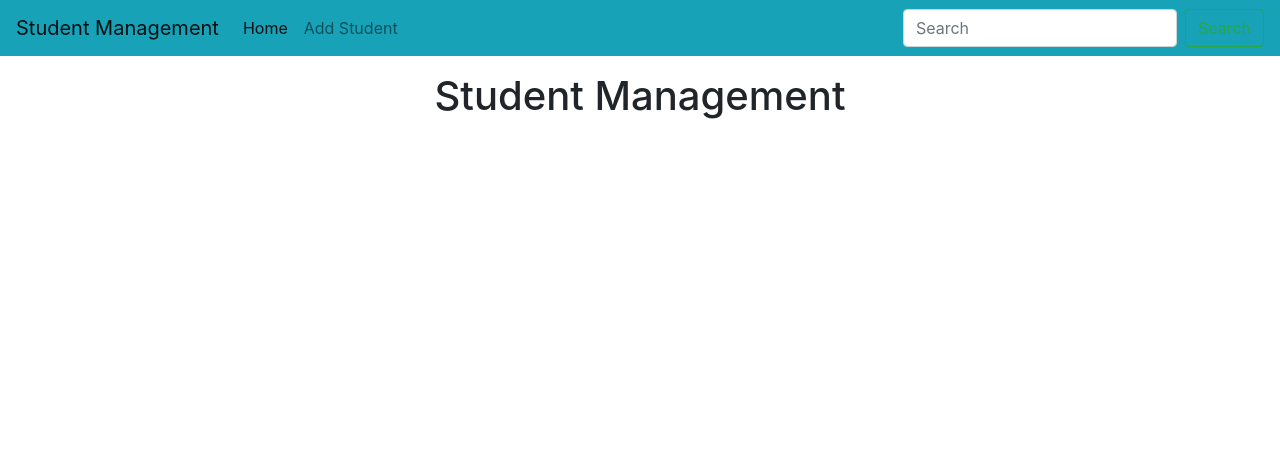
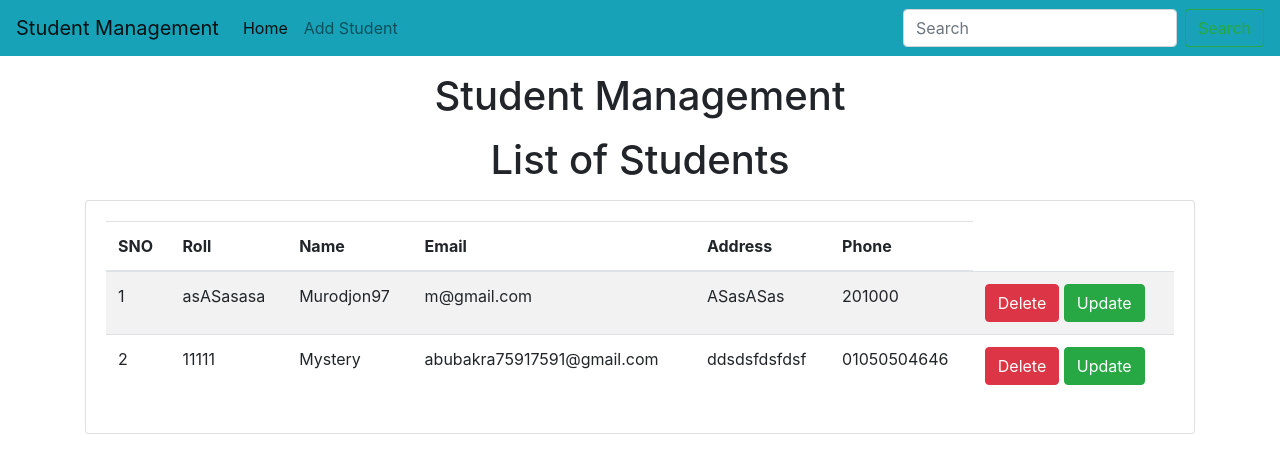
Before and after one commit to tmzoola/django_crud, a Django app: page /my_app/ in a window 1280 px wide. Shown: the top 473 px of the page. Run offline with Django 4.2, Linux system fonts and the light colour scheme; data comes from the database, SQL or seed files in the repository; both versions use the stored data as it was after the commit; some libraries are stand-ins or nearby versions.

Commit message:
simple crud project completed

```diff
--- a/my_app/templates/my_app/home.html
+++ b/my_app/templates/my_app/home.html
@@ -2,4 +2,46 @@
 
     {% block content %}
     <h1 class="text-center my-3">Student Management</h1>
+    <h1 class="text-center my-3">List of Students</h1>
+
+    <div class="container">
+        <div class="row">
+            <div class="col-md-12">
+                <div class="card">
+                    <div class="card-body">
+                        <table class="table table-striped">
+                            <thead>
+                                <tr>
+                                    <th>SNO</th>
+                                    <th>Roll</th>
+                                    <th>Name</th>
+                                    <th>Email</th>
+                                    <th>Address</th>
+                                    <th>Phone</th>
+
+                                </tr>
+                            </thead>
+                            <tbody>
+
+                                {% for std in students %}
+                                    <tr>
+                                        <td>{{forloop.counter}}</td>
+                                        <td>{{std.roll}}</td>
+                                        <td>{{std.name}}</td>
+                                        <td>{{std.email}}</td>
+                                        <td>{{std.address}}</td>
+                                        <td>{{std.phone}}</td>
+                                        <td><a href="/my_app/delete/{{std.id}}" class="btn btn-danger md-sm">Delete</a>
+                                            <a href="/my_app/update/{{std.id}}" class="btn btn-success md-sm">Update</a>
+                                        </td>
+
+                                    </tr>
+                                {% endfor %}
+                            </tbody>
+                        </table>
+                    </div>
+                </div>
+            </div>
+        </div>
+    </div>
     {% endblock content %}
--- a/my_app/urls.py
+++ b/my_app/urls.py
@@ -5,4 +5,7 @@ urlpatterns = [
     path('index/', views.index, name='index'),
     path('', views.home, name='home'),
     path('add/', views.add, name='add'),
+    path('delete/<int:id>', views.delete ),
+    path('update/<int:id>', views.update ),
+    path('update_new/<int:id>', views.update_new ),
 ]
--- a/my_app/views.py
+++ b/my_app/views.py
@@ -8,7 +8,9 @@ def index(request):
 
 
 def home(request):
-    return render(request, 'my_app/home.html')
+    students = Student.objects.all()
+
+    return render(request, 'my_app/home.html',{ 'students':students})
 
 def add(request):
 
@@ -22,3 +24,26 @@ def add(request):
         student.save()
         return redirect('home')
     return render(request, 'my_app/add.html')
+
+
+def delete(request,id):
+    student = Student.objects.get(pk=id)
+    student.delete()
+    return redirect('home')
+
+
+def update(request,id):
+    student = Student.objects.get(pk=id)
+
+    return render(request, "my_app/update.html",{'student':student})
+
+def update_new(request,id):
+    student = Student.objects.get(pk=id)
+    student.roll = request.POST['roll']
+    student.name = request.POST['name']
+    student.email = request.POST['email']
+    student.address = request.POST['address']
+    student.phone = request.POST['phone']
+    student.save()
+
+    return redirect('home')
```
Also changed, not shown: my_app/templates/my_app/update.html (added, +32 -0 lines), db.sqlite3.
